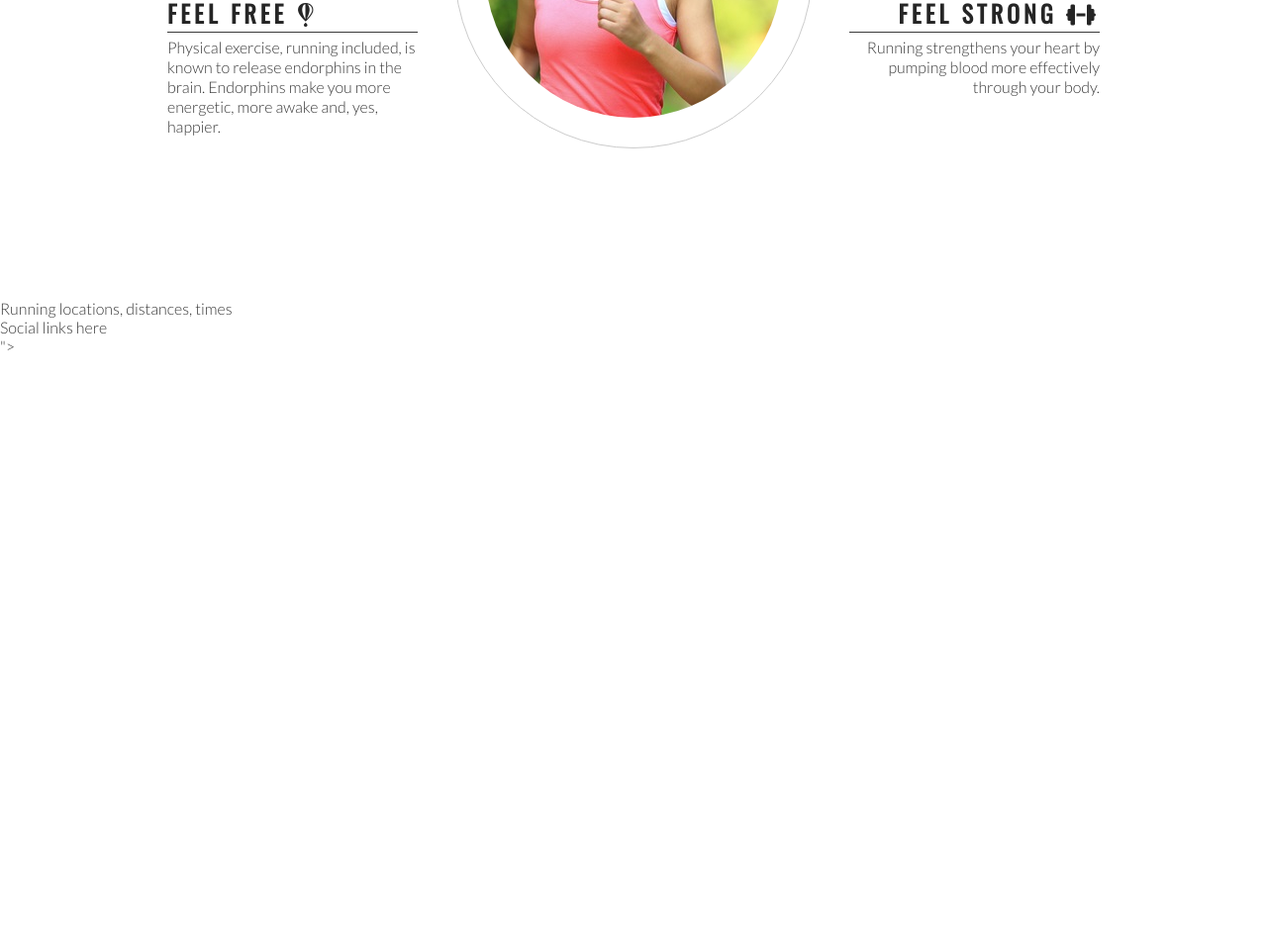
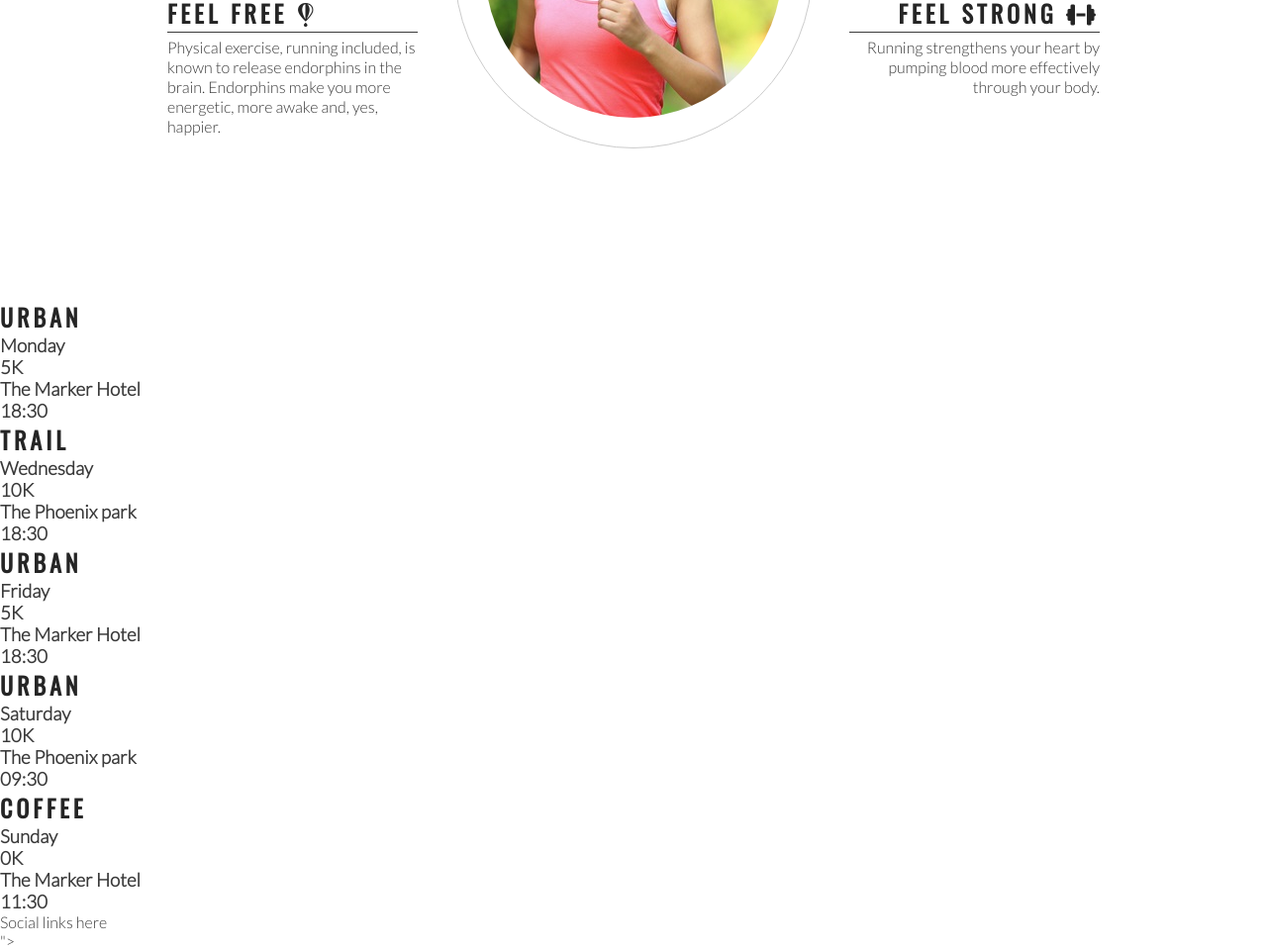
Before and after one commit to Odden69/love-running, a plain HTML site: page index.html in a window 1280 px wide. Shown: the part 993-1953 px from the top of the page at 99% size. Before the commit the page ends 1352 px from the top, so only its background shows below. Drawn offline with nearby package versions, Linux system fonts and the light colour scheme.

Commit message:
Add meetup times main structure

```diff
--- a/index.html
+++ b/index.html
@@ -81,7 +81,41 @@
         </div>
     </section>
     <section>
-        Running locations, distances, times
+        <div>
+            <h2>Urban</h2>
+            <h3>Monday</h3>
+            <h3>5K</h3>
+            <h3>The Marker Hotel</h3>
+            <h3>18:30</h3>
+        </div>
+        <div>
+            <h2>Trail</h2>
+            <h3>Wednesday</h3>
+            <h3>10K</h3>
+            <h3>The Phoenix park</h3>
+            <h3>18:30</h3>
+        </div>
+        <div>
+            <h2>Urban</h2>
+            <h3>Friday</h3>
+            <h3>5K</h3>
+            <h3>The Marker Hotel</h3>
+            <h3>18:30</h3>
+        </div>
+        <div>
+            <h2>Urban</h2>
+            <h3>Saturday</h3>
+            <h3>10K</h3>
+            <h3>The Phoenix park</h3>
+            <h3>09:30</h3>
+        </div>
+        <div>
+            <h2>Coffee</h2>
+            <h3>Sunday</h3>
+            <h3>0K</h3>
+            <h3>The Marker Hotel</h3>
+            <h3>11:30</h3>
+        </div>
     </section>
     <footer>
         Social links here
```
